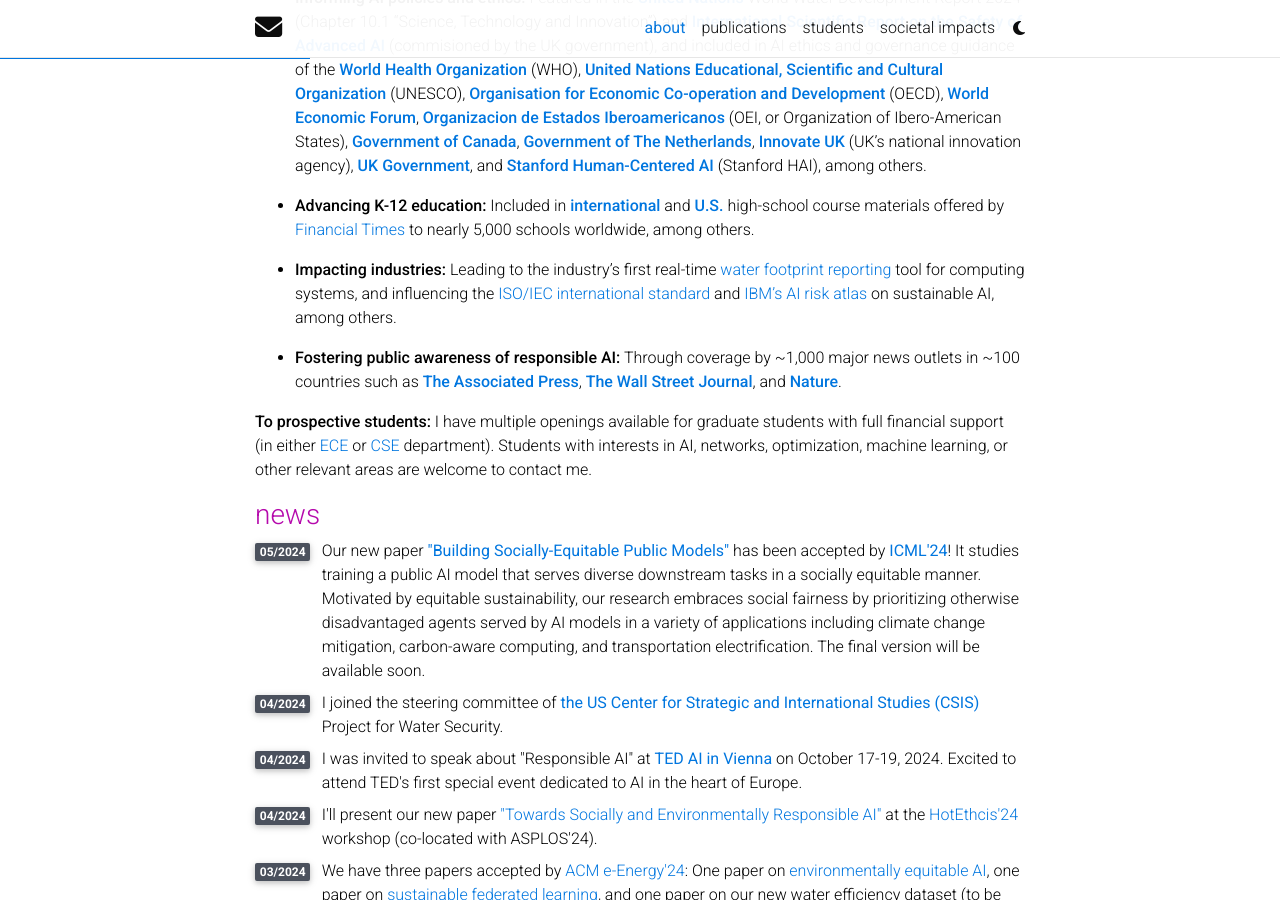
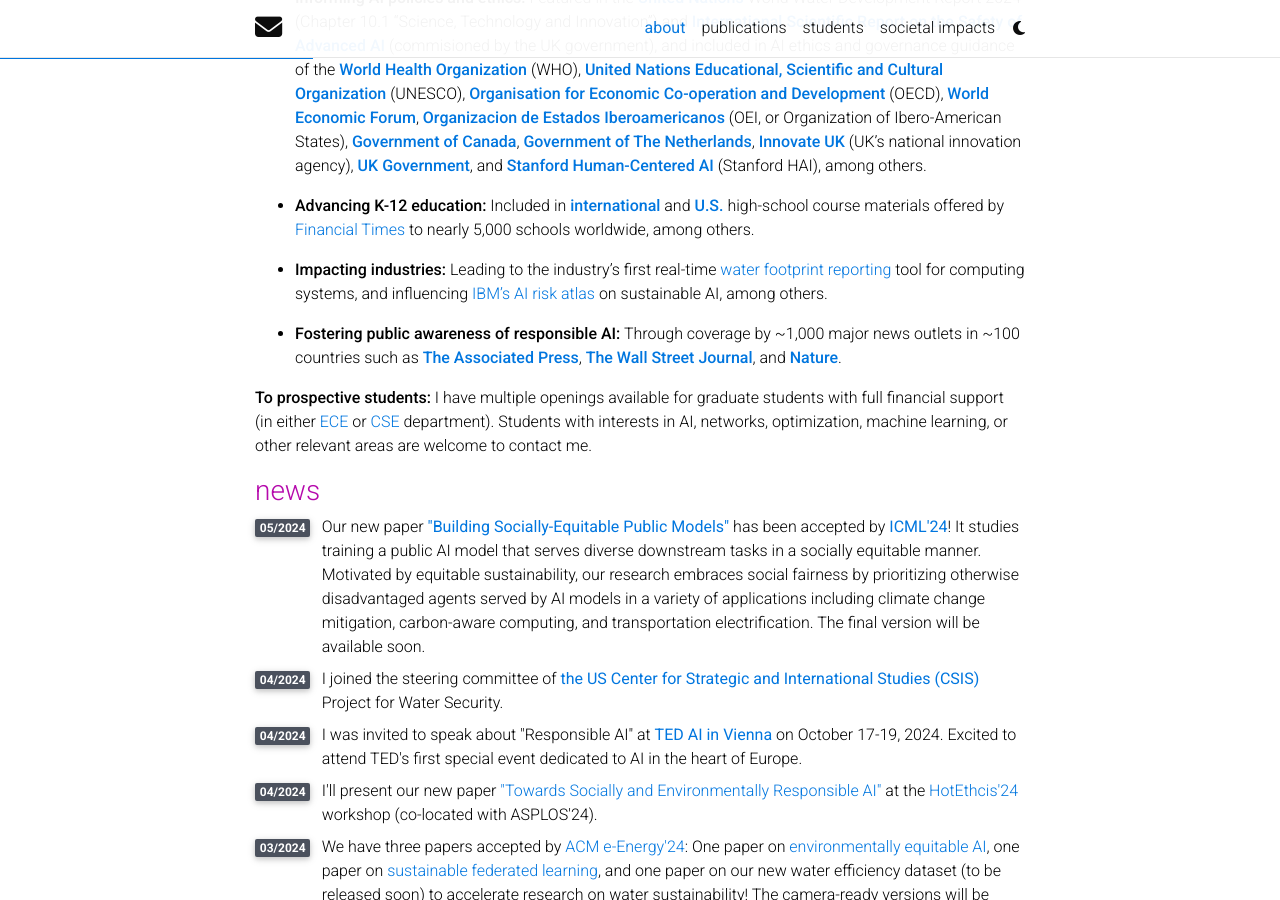
Before and after one commit to shaoleiren/shaoleiren.github.io, a Jekyll site: the page built from _pages/about.md, in a window 1280 px wide and 900 px high, scrolled down 768 px. Built offline with Jekyll 4.4.1, drawn with Linux system fonts in a browser that asks for light colours; full-size pictures stand in for the smaller copies a plugin makes; comment, search, counter and statistics services are not loaded; a style sheet for code colours, icons or effects is not loaded.

Commit message:
Update about.md

```diff
--- a/_pages/about.md
+++ b/_pages/about.md
@@ -48,8 +48,7 @@
 [Financial Times](https://www.ft.com/ft-schools) to nearly 5,000 schools worldwide, among others.
 
 - **Impacting industries:** Leading to the industry's first
-real-time [water footprint reporting](https://www.linkedin.com/posts/greenpixie_greenpixie-is-proud-to-include-water-consumption-activity-7155581411104604160-7W1_/) tool for computing systems, and influencing the [ISO/IEC international standard](https://www.iec.ch/blog/importance-sustainable-ai)
-and [IBM's AI risk atlas](https://www.ibm.com/docs/en/cloud-paks/cp-data/4.8.x?topic=atlas-impact-environment) on sustainable AI, among others.
+real-time [water footprint reporting](https://www.linkedin.com/posts/greenpixie_greenpixie-is-proud-to-include-water-consumption-activity-7155581411104604160-7W1_/) tool for computing systems, and influencing [IBM's AI risk atlas](https://www.ibm.com/docs/en/cloud-paks/cp-data/4.8.x?topic=atlas-impact-environment) on sustainable AI, among others.
 
 - **Fostering public awareness of responsible AI:** Through coverage
 by ~1,000 major news outlets in ~100 countries such as **[The Associated Press](https://apnews.com/article/chatgpt-gpt4-iowa-ai-water-consumption-microsoft-f551fde98083d17a7e8d904f8be822c4)**,
```
